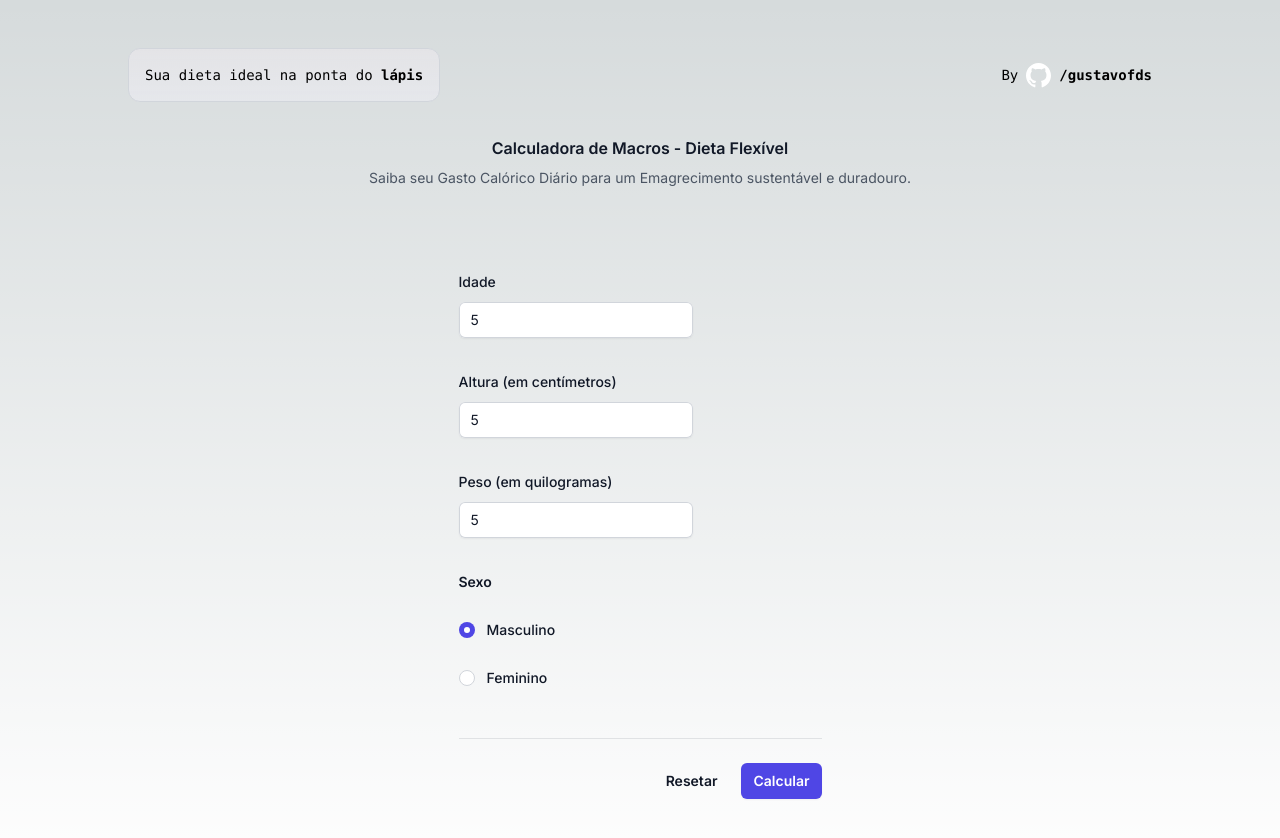
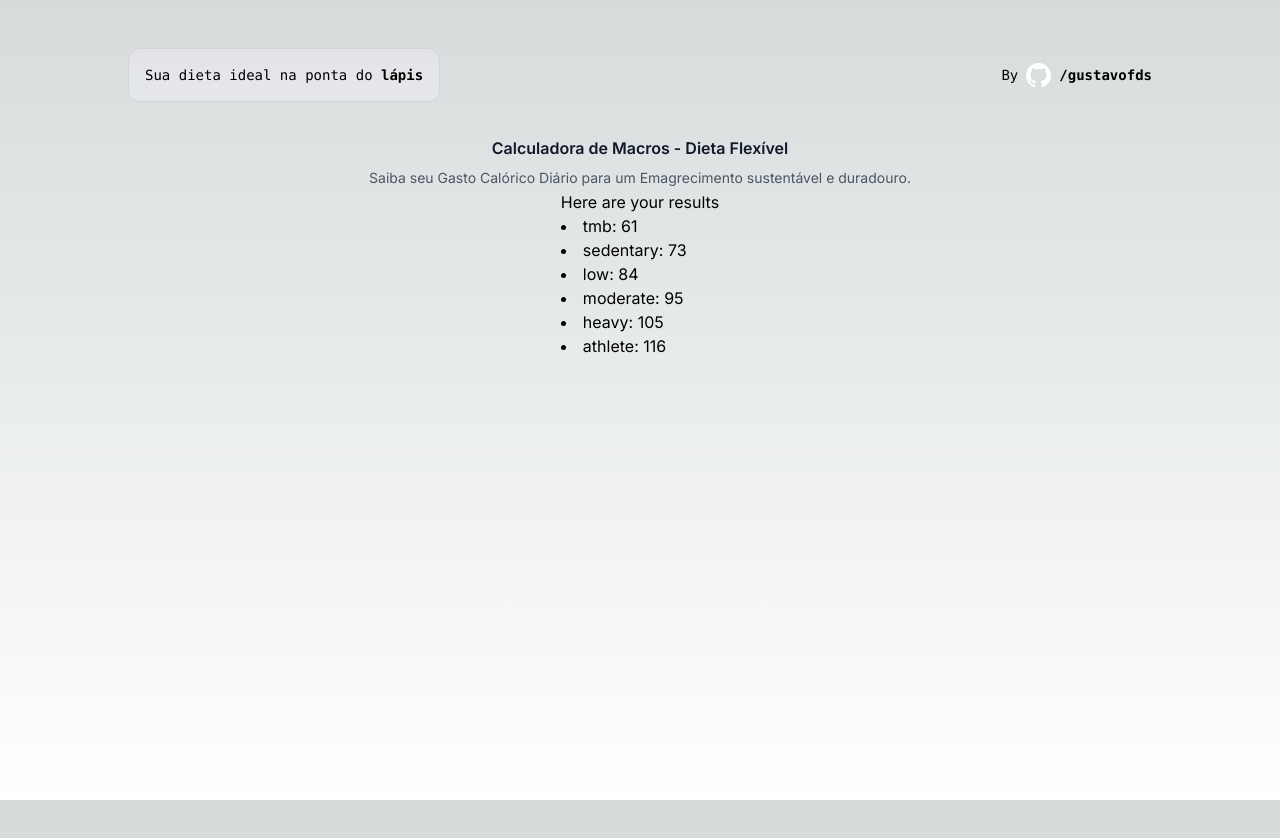
Before and after one commit to gustavofds/macros-calculator, a Next.js app: page / in a window 1280 px wide. Both pictures are taken after typing "5", "5", "5" into the empty fields and a click on the button "Calcular". Shown: the top 838 px of the page. After the commit the page ends 800 px from the top, so only its background shows below. Built offline with nearby package versions, Linux system fonts and the light colour scheme.

Commit message:
feat: finish input form

```diff
--- a/app/MacrosCalcForm.tsx
+++ b/app/MacrosCalcForm.tsx
@@ -1,25 +1,36 @@
 'use client';
 
 import { useState } from 'react';
+import TDEEService from './services/TDEEService';
+import { Sex } from './entities/Person';
+import { activityLevels } from './helpers/enumHelper';
 
 export default function MacrosCalcForm() {
   const [age, setAge] = useState('');
   const [height, setHeight] = useState('');
   const [weight, setWeight] = useState('');
-  const [sex, setSex] = useState('male');
+  const [sex, setSex] = useState<Sex>('male');
+  const [gotResults, setGotResults] = useState(false);
+  const [results, setResults] = useState({});
   console.log('SEXO', sex);
 
+  const handleSubmit = (ev) => {
+    ev.preventDefault();
+    const tdeeService = new TDEEService();
+    const result = tdeeService.getAll({
+      age: Number(age),
+      sex,
+      heightInCm: Number(height),
+      weightInKg: Number(weight),
+    });
+    setResults(result);
+    setGotResults(true);
+  };
+
   return (
-    <form
-      className="py-10"
-      onSubmit={(ev) => {
-        ev.preventDefault();
-        console.log(age);
-        console.log(height);
-        console.log(weight);
-        console.log(sex);
-      }}
-    >
+    <>
+      {!gotResults && (
+        <form className="py-10" onSubmit={handleSubmit}>
           <div className="space-y-12">
             <div className="border-b border-gray-900/10 pb-12">
               <div className="mt-10 grid grid-cols-1 gap-x-6 gap-y-8 sm:grid-cols-6">
@@ -156,5 +167,17 @@ export default function MacrosCalcForm() {
             </button>
           </div>
         </form>
+      )}
+      {gotResults && (
+        <div>
+          <h2>Here are your results</h2>
+          {['tmb', ...activityLevels].map((activityLevel, index) => (
+            <li key={index}>
+              {activityLevel}: {results[activityLevel]}
+            </li>
+          ))}
+        </div>
+      )}
+    </>
   );
 }
--- a/app/page.tsx
+++ b/app/page.tsx
@@ -3,7 +3,7 @@ import MacrosCalcForm from './MacrosCalcForm';
 
 export default function Home() {
   return (
-    <div className="flex min-h-screen flex-col items-center justify-between p-12">
+    <div className="flex min-h-screen flex-col items-center justify-start p-12">
       <header className="z-10 w-full max-w-5xl items-center justify-between font-mono text-sm lg:flex">
         <p className="fixed left-0 top-0 flex w-full justify-center border-b border-gray-300 bg-gradient-to-b from-zinc-200 pb-6 pt-8 backdrop-blur-2xl dark:border-neutral-800 dark:bg-zinc-800/30 dark:from-inherit lg:static lg:w-auto  lg:rounded-xl lg:border lg:bg-gray-200 lg:p-4 lg:dark:bg-zinc-800/30">
           Sua dieta ideal na ponta do&nbsp;
```
Lines whose indentation alone changed are shown as unchanged.
